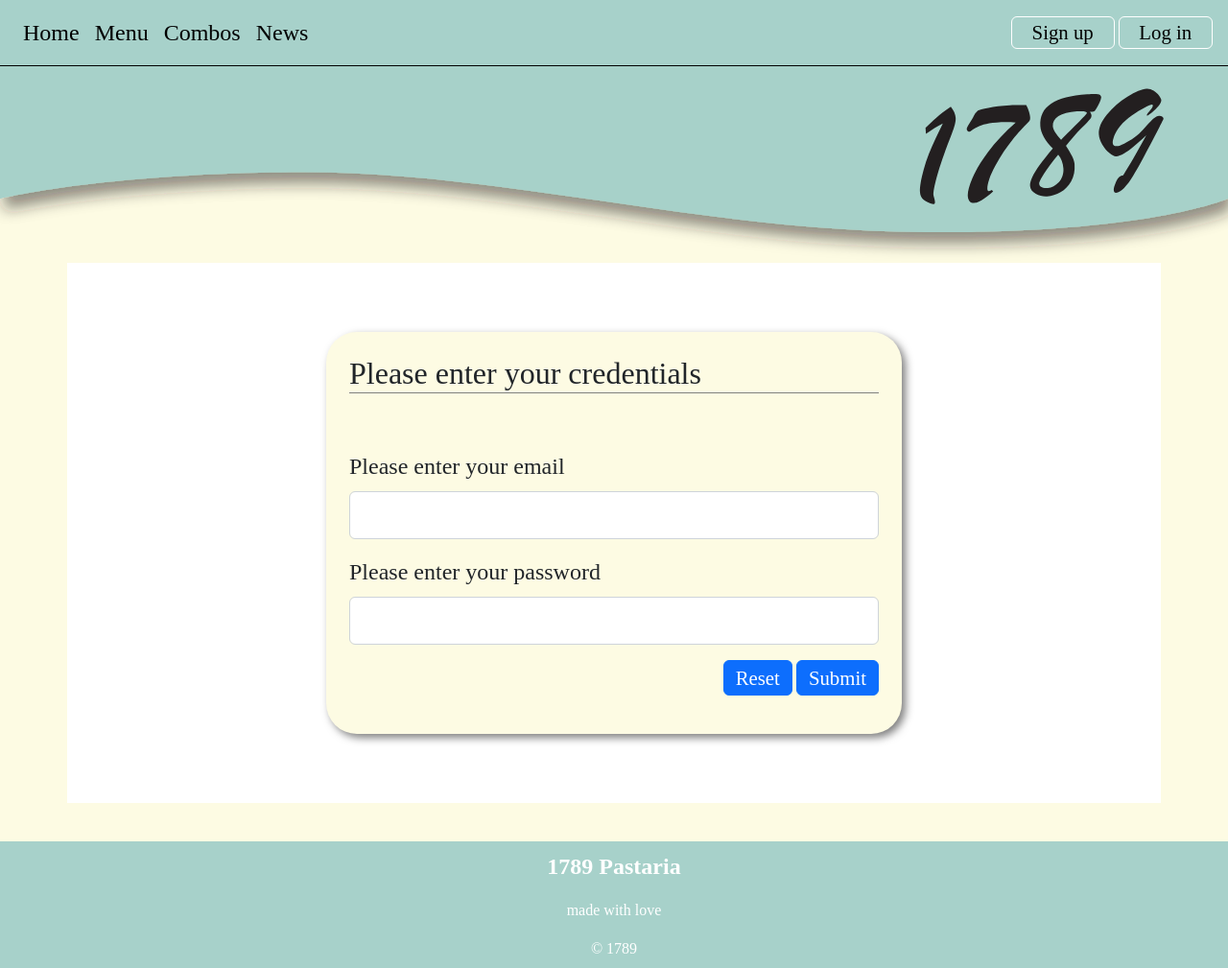
After one commit to paul-khouri/pasta-time, a Flask app: page /login in a window 1280 px wide. The commit adds this page. Shown: the whole page at 96% size. Run offline with Flask 3, Linux system fonts and the light colour scheme.

Commit message:
First phase of log in

```diff
--- a/server.py
+++ b/server.py
@@ -113,6 +113,33 @@ def news_cud():
             return render_template('error.html', message=message)
 
 
+@app.route('/login', methods=["GET","POST"])
+def login():
+    if request.method == "GET":
+        return render_template("log-in.html")
+    elif request.method == "POST":
+        f=request.form
+        print(f)
+        sql= """ select name, password, authorisation from member where email = ? """
+        values_tuple=(f['email'],)
+        result = run_search_query_tuples(sql, values_tuple, db_path, True)
+        print(result)
+        if result:
+            print("have a result")
+            result = result[0]
+            if result['password'] == f['password']:
+                print("yep all okay")
+                return render_template("log-in.html")
+            else:
+                error = "Your credentials are not recognised"
+                return render_template("log-in.html", error=error)
+        else:
+            error = "Your credentials are not recognised"
+            return render_template("log-in.html", error=error)
+        # test if form password matches stored password
+
+
+
 @app.route('/signup', methods=["GET", "POST"])
 def signup():
     if request.method == "POST":
--- a/static/styles.css
+++ b/static/styles.css
@@ -145,7 +145,7 @@ background-color:var(--brand-green-pale);
 }
 /* ---- form ----- */
 
-label, input[type='text'], input[type='email'], textarea{
+label, input[type='text'], input[type='email'], input[type='password'], textarea{
 font-size: 1.5em !important;
 }
 
--- a/templates/layout.html
+++ b/templates/layout.html
@@ -44,7 +44,7 @@
       </ul>
 <div class="ms-auto">
      <a class="nav-link btn btn-outline" href="{{ url_for('signup') }}">Sign up</a>
-    <a class="nav-link btn btn-outline" href="">Log in</a></div>
+    <a class="nav-link btn btn-outline" href="{{ url_for('login') }}">Log in</a></div>
     </div>
 
 </nav>
--- /dev/null
+++ b/templates/log-in.html
@@ -0,0 +1,35 @@
+{% extends "layout.html" %}
+
+{% block title %}
+Our News
+{% endblock %}
+
+{% block banner %}
+static/images/small_banner.svg
+{% endblock %}
+
+
+{% block content %}
+<div class="container-lg py-sm-5 py-1">
+
+  <div class="news p-4 my-4">
+      <h2>Please enter your credentials </h2>
+    <div class="alert">{{error}}</div>
+    <form action="{{url_for('login')}}" method="POST">
+         <div>
+            <label for="email" class="form-label">Please enter your email</label>
+            <input type="email" class="form-control" id="email" name="email" placeholder="" value="{{email}}" required>
+        </div>
+        <div>
+            <label for="password" class="form-label">Please enter your password</label>
+            <input type="password" class="form-control" id="password" name="password" placeholder="" value="{{password}}" required>
+        </div>
+      <div class="text-end">
+          <button type="reset" class="btn btn-primary">Reset</button>
+          <button  type="submit" class="btn btn-primary" >Submit</button>
+      </div>
+    </form>
+
+  </div>
+</div>
+{% endblock %}
```
